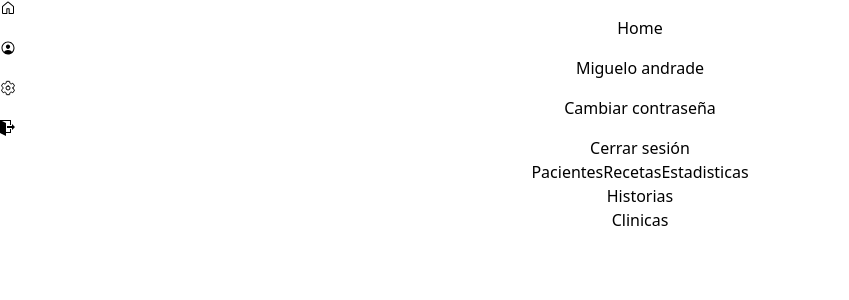
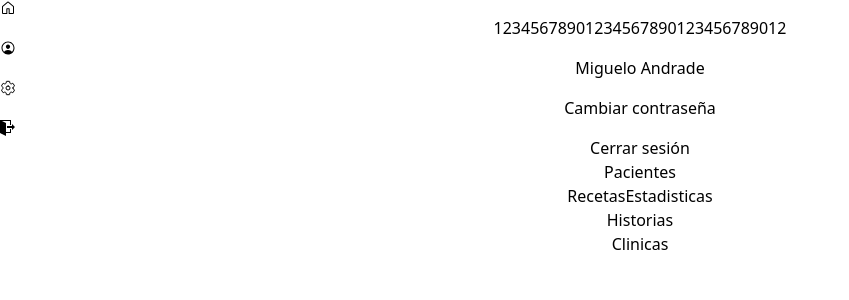
Before and after one commit to LuisLescano988/medical-front, a React (Vite) app: page / in a window 1280 px wide. Shown: the top 300 px of the page, without its empty margins (0-849 px from the left). Built offline with nearby package versions, Linux system fonts and the light colour scheme.

Commit message:
navBar transitions issues fixed

```diff
--- a/src/App.jsx
+++ b/src/App.jsx
@@ -17,7 +17,7 @@ function App() {
     <Suspense fallback={<div>Loading...</div>}>
       <AnimatePresence mode='wait'>
         <div className='flex flex-row w-screen'>
-          <div className='w-1/4 fixed'>
+          <div className=' fixed'>
             <NavBar />
           </div>
           <div className=' w-screen'>
--- a/src/Components/NavBar.jsx
+++ b/src/Components/NavBar.jsx
@@ -1,4 +1,4 @@
-import React from 'react'
+import React, { useState } from 'react'
 import { Link } from 'react-router-dom';
 import { IoPersonCircleOutline } from "react-icons/io5";
 import { GoHome } from "react-icons/go";
@@ -6,39 +6,46 @@ import { IoSettingsOutline } from "react-icons/io5";
 import { ImExit } from "react-icons/im";
 
 
-const NavBar = () => {
+const NavBar = ({appClose}) => {
+  const [open, setOpen] = useState(false)
+
+
   return (
-    <div className=' h-screen bg-slate-100 max-sm:hover:w-52 w-[45%] lg:w-[30%] hover:w-[130%] transition-all duration-300 hover:shadow-2xl hover:shadow-cyan-300 shadow shadow-cyan-300 group'>
-      <div className='flex flex-col h-screen justify-between pt-[15%] lg:gap-[5%] lg:px-5 px-3'>
-        <div>
+    <div className={` flex flex-row pl-[15%] ${open?'pr-[500%]':'pr-0'} h-screen bg-slate-100 w-16 transition-all duration-150 hover:shadow-2xl hover:shadow-cyan-300 shadow-cyan-300 group`}
+    onClick={()=>setOpen(!open)}
+    onMouseLeave={()=>setOpen(false)}
+    >
+      <div className='flex flex-col h-screen justify-between '>
+        <div className=' flex flex-col justify-center items-center gap-5 pt-[50%]'>
           <Link to='/' className='flex relative flex-row items-center'>
-            <GoHome className=' max-sm:size-12 size-10' />
-            <div className='relative w-0 flex items-center'>
-              <div className=' hover:font-black max-md:text-sm absolute w-44 flex flex-row group-hover:opacity-100 opacity-0 duration-200'>Home</div>
+            <GoHome className=' size-10' />
+            <div className='relative flex items-center'>
+              <div className={` text-sm text-left absolute w-44 ${open?'opacity-100 hover:font-extrabold':'opacity-0 -translate-x-72 '} flex-row duration-150`}>12345678901234567890123456789012</div>
             </div>
           </Link>
           <div className='flex relative flex-row items-center'>
-            <IoPersonCircleOutline className=' max-sm:size-12 size-10' />
+            <IoPersonCircleOutline className=' size-10' />
             <div className='relative w-0 flex items-center'>
-              <div className=' hover:font-black max-md:text-sm absolute w-44 flex flex-row group-hover:opacity-100 opacity-0 duration-200'>Miguelo andrade</div>
+              <div className={` text-sm text-left absolute w-44 ${open?'opacity-100 hover:font-extrabold':'opacity-0 -translate-x-72 '} flex-row duration-150`}>Miguelo Andrade</div>
             </div>
           </div>
-          <div className='flex relative flex-row items-center'>
-            <IoSettingsOutline className=' max-sm:size-12 size-10' />
+          <div className='flex relative flex-row  items-center'>
+            <IoSettingsOutline className=' size-10' />
             <div className='relative w-0 flex items-center'>
-              <div className=' hover:font-black max-md:text-sm absolute w-44 flex flex-row group-hover:opacity-100 opacity-0 duration-200'>Cambiar contraseña</div>
+              <div className={` text-sm text-left absolute w-44 ${open?'opacity-100 hover:font-extrabold':'opacity-0 -translate-x-72 '} flex-row duration-150`}>Cambiar contraseña</div>
             </div>
           </div>
         </div>
-        <div className=' mb-[25%]'>
+        <div className=' mb-[50%]'>
           <div className='flex relative flex-row items-center'>
-            <ImExit className=' max-sm:size-12 size-10 ' />
+            <ImExit className=' size-10 ' />
             <div className='relative w-0 flex items-center'>
-              <div className=' hover:font-black max-md:text-sm absolute w-44 flex flex-row group-hover:opacity-100 opacity-0 duration-200'>Cerrar sesión</div>
+              <div className={` text-sm text-left absolute w-44 ${open?'opacity-100 hover:font-extrabold':'opacity-0 -translate-x-72 '} flex-row duration-150`}>Cerrar sesión</div>
             </div>
           </div>
         </div>
       </div>
+      {/* <div className='h-screen bg-slate-100 transition-all duration-500 w-0 group-hover:w-44'></div> */}
     </div>
   )
 }
--- a/src/Views/Home.jsx
+++ b/src/Views/Home.jsx
@@ -5,11 +5,13 @@ const Home = () => {
     return (
         <div className='flex justify-center items-center h-screen w-full'>
             <div className=" p-2 ">
-                <nav className=" grid grid-cols-2 gap-10 max-sm:gap-3 h-full">
-                    <Link to="/patients" className=" text-white cursor-default hover:shadow-2xl hover:border-opacity-80 border-black border-opacity-0 transition-all border duration-500 shadow-black-900 justify-center items-center flex text-xl bg-red-400 p-2 rounded-md max-sm:w-24 max-md:text-base lg:h-44 h-28 lg:w-44 w-28 ">Pacientes</Link>
-                    <Link to="/recipes" className="text-white cursor-default hover:shadow-2xl hover:border-opacity-80 border-black border-opacity-0 transition-all border duration-500 shadow-black-900 justify-center items-center flex text-xl bg-red-400 p-2 rounded-md max-sm:w-24 max-md:text-base lg:h-44 h-28 lg:w-44 w-28">Recetas</Link>
-                    <Link to="/statistics" className="text-white cursor-default hover:shadow-2xl hover:border-opacity-80 border-black border-opacity-0 transition-all border duration-500 shadow-black-900 justify-center items-center flex text-xl bg-red-400 p-2 rounded-md max-sm:w-24 max-md:text-base lg:h-44 h-28 lg:w-44 w-28">Estadisticas</Link>
-                    <Link to="/history" className="text-white cursor-default hover:shadow-2xl hover:border-opacity-80 border-black border-opacity-0 transition-all border duration-500 shadow-black-900 justify-center items-center flex text-xl bg-red-400 p-2 rounded-md max-sm:w-24 max-md:text-base lg:h-44 h-28 lg:w-44 w-28 flex-col">
+                <nav className=" grid grid-cols-2 lg:grid-cols-4 gap-10 max-sm:gap-3 h-full">
+                    <div className=' hover:shadow-2xl hover:shadow-red-300 transition-all duration-500'>
+                        <Link to="/patients" className=" text-white cursor-default  justify-center items-center flex text-xl bg-red-400 p-2 rounded-md max-sm:w-24 max-md:text-base lg:h-44 h-28 lg:w-56 w-28 ">Pacientes</Link>
+                    </div>
+                    <Link to="/recipes" className="text-white cursor-default hover:shadow-2xl hover:border-opacity-80 border-black  transition-all duration-500 shadow-black-900 justify-center items-center flex text-xl bg-red-400 p-2 rounded-md max-sm:w-24 max-md:text-base lg:h-44 h-28 lg:w-56 w-28">Recetas</Link>
+                    <Link to="/statistics" className="text-white cursor-default hover:shadow-2xl hover:border-opacity-80 border-black  transition-all duration-500 shadow-black-900 justify-center items-center flex text-xl bg-red-400 p-2 rounded-md max-sm:w-24 max-md:text-base lg:h-44 h-28 lg:w-56 w-28">Estadisticas</Link>
+                    <Link to="/history" className="text-white cursor-default hover:shadow-2xl hover:border-opacity-80 border-black  transition-all duration-500 shadow-black-900 justify-center items-center flex text-xl bg-red-400 p-2 rounded-md max-sm:w-24 max-md:text-base lg:h-44 h-28 lg:w-56 w-28 flex-col">
                         <div>
                             Historias
                         </div>
```
